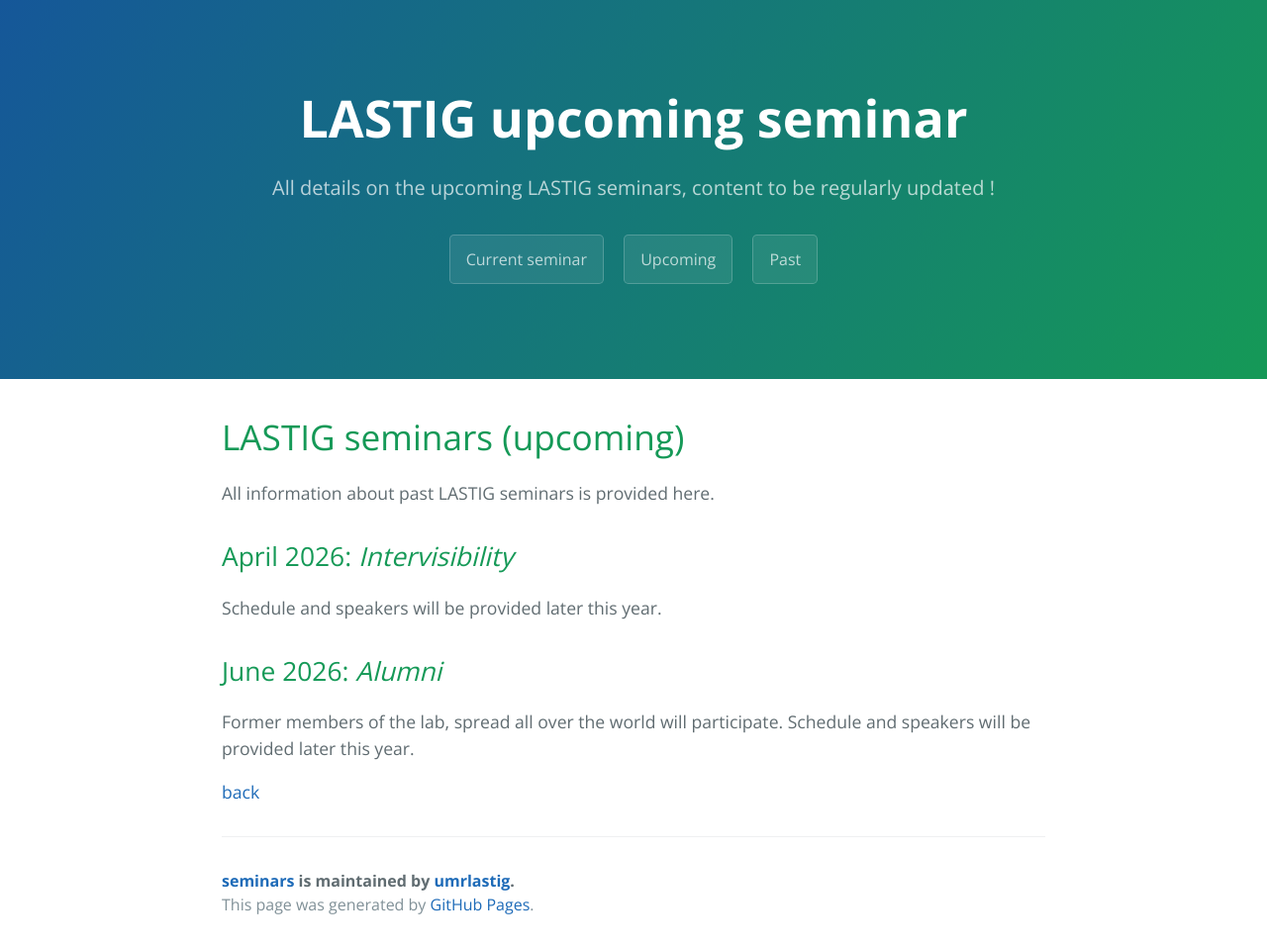
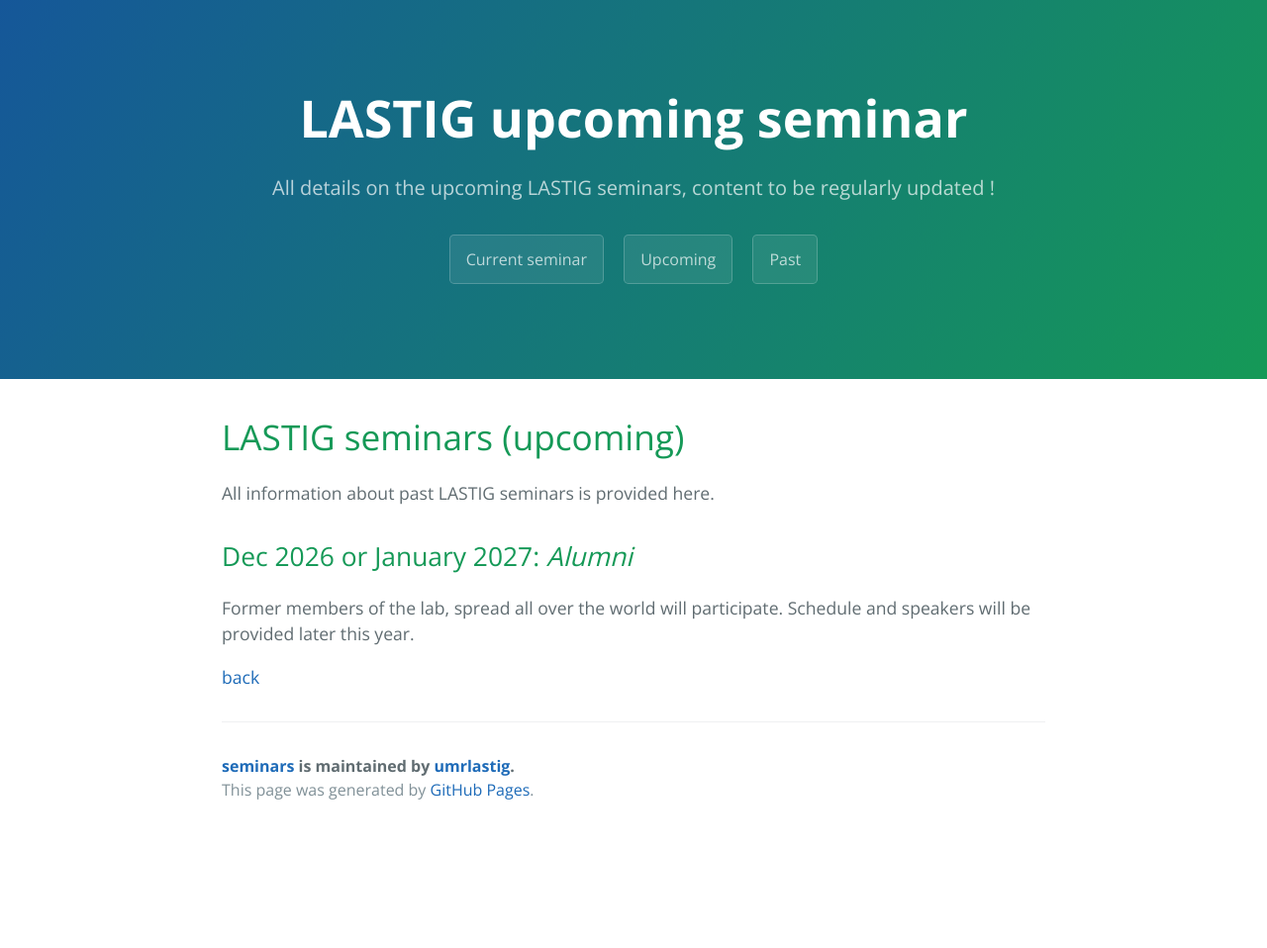
Before and after one commit to umrlastig/seminars, a Jekyll site: the page built from upcoming.md, in a window 1280 px wide. Shown: the whole page at 99% size. Built offline with Jekyll 4.4.1, drawn with Linux system fonts in a browser that asks for light colours; after the commit the page ends 900 px from its top, so only the background shows below that.

Commit message:
Revise upcoming seminars and remove April 2026 entry
Updated seminar details and removed past events.

```diff
--- a/upcoming.md
+++ b/upcoming.md
@@ -9,11 +9,7 @@ description: All details on the upcoming LASTIG seminars, content to be regularl
 All information about past LASTIG seminars is provided here.
 
 
-## April 2026: _Intervisibility_
-
-Schedule and speakers will be provided later this year.
-
-## June 2026: _Alumni_
+## Dec 2026 or January 2027: _Alumni_
 
 Former members of the lab, spread all over the world will participate.
 Schedule and speakers will be provided later this year.
```
